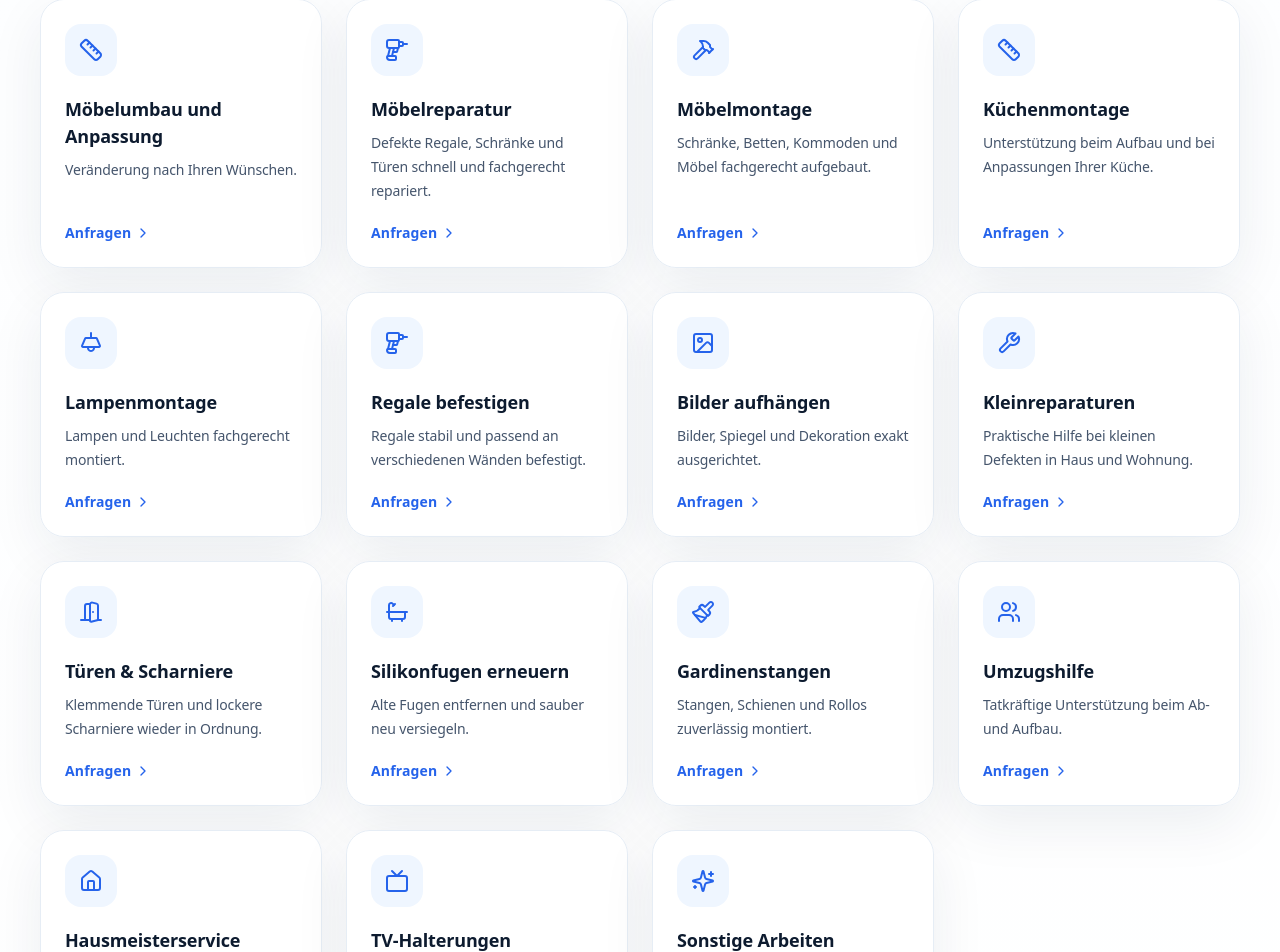
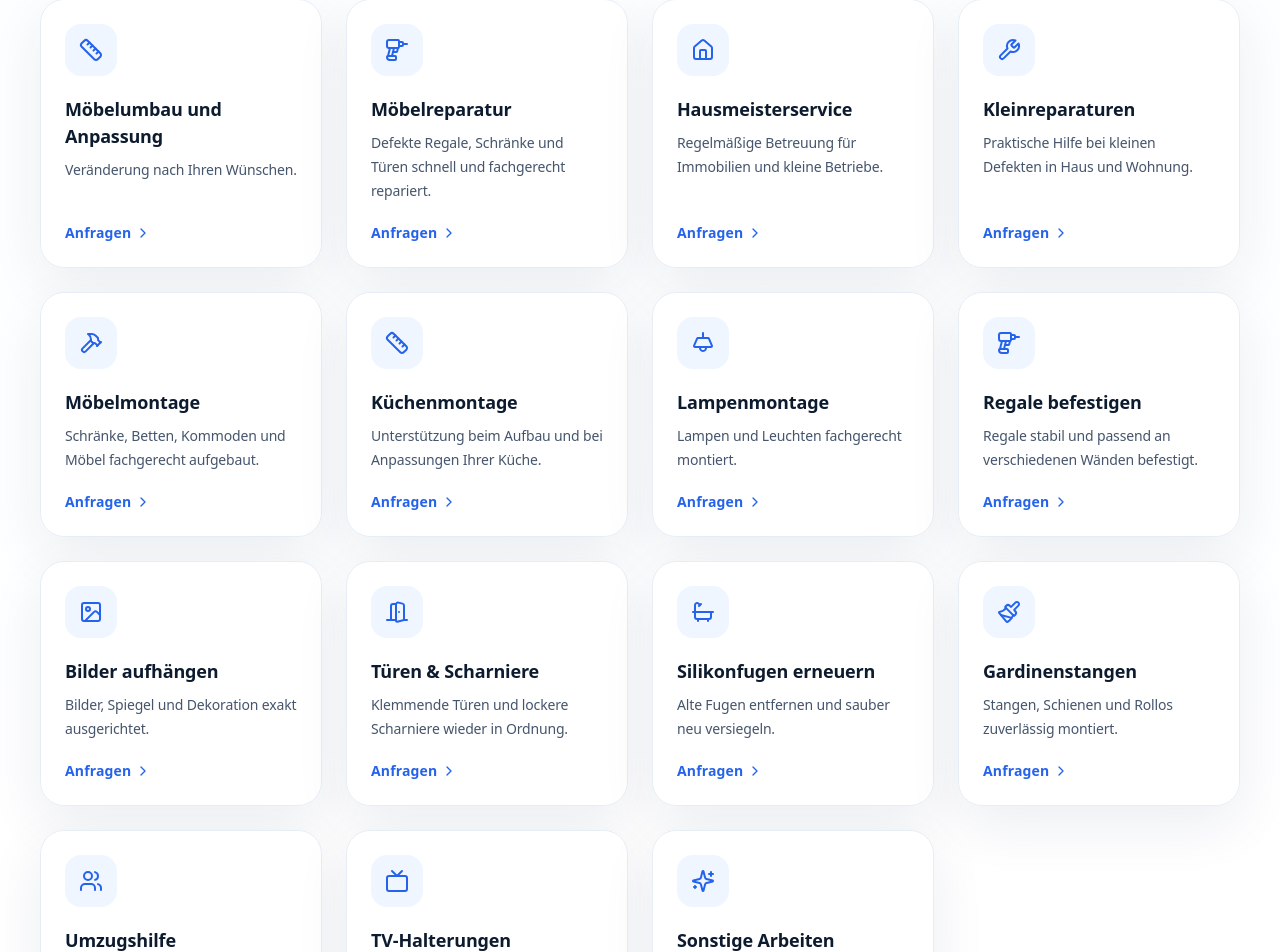
Before and after one commit to nekr1387/handwerker-sofort, a Next.js app: page / in a window 1280 px wide. Shown: the part 1460-2412 px from the top of the page. Built offline with nearby package versions, Linux system fonts and the light colour scheme.

Commit message:
Reorder services

```diff
--- a/app/page.tsx
+++ b/app/page.tsx
@@ -17,17 +17,17 @@ type Service = { title: string; description: string; icon: LucideIcon };
 const services: Service[] = [
   { title: "Möbelumbau und Anpassung", description: "Veränderung nach Ihren Wünschen.", icon: Ruler },
   { title: "Möbelreparatur", description: "Defekte Regale, Schränke und Türen schnell und fachgerecht repariert.", icon: Drill },
+  { title: "Hausmeisterservice", description: "Regelmäßige Betreuung für Immobilien und kleine Betriebe.", icon: House },
+  { title: "Kleinreparaturen", description: "Praktische Hilfe bei kleinen Defekten in Haus und Wohnung.", icon: Wrench },
   { title: "Möbelmontage", description: "Schränke, Betten, Kommoden und Möbel fachgerecht aufgebaut.", icon: Hammer },
   { title: "Küchenmontage", description: "Unterstützung beim Aufbau und bei Anpassungen Ihrer Küche.", icon: Ruler },
   { title: "Lampenmontage", description: "Lampen und Leuchten fachgerecht montiert.", icon: LampCeiling },
   { title: "Regale befestigen", description: "Regale stabil und passend an verschiedenen Wänden befestigt.", icon: Drill },
   { title: "Bilder aufhängen", description: "Bilder, Spiegel und Dekoration exakt ausgerichtet.", icon: ImageIcon },
-  { title: "Kleinreparaturen", description: "Praktische Hilfe bei kleinen Defekten in Haus und Wohnung.", icon: Wrench },
   { title: "Türen & Scharniere", description: "Klemmende Türen und lockere Scharniere wieder in Ordnung.", icon: DoorOpen },
   { title: "Silikonfugen erneuern", description: "Alte Fugen entfernen und sauber neu versiegeln.", icon: Bath },
   { title: "Gardinenstangen", description: "Stangen, Schienen und Rollos zuverlässig montiert.", icon: Paintbrush },
   { title: "Umzugshilfe", description: "Tatkräftige Unterstützung beim Ab- und Aufbau.", icon: Users },
-  { title: "Hausmeisterservice", description: "Regelmäßige Betreuung für Immobilien und kleine Betriebe.", icon: House },
   { title: "TV-Halterungen", description: "Fernseher sicher und gerade an der Wand befestigt.", icon: Tv },
   { title: "Sonstige Arbeiten", description: "Viele weitere Aufgaben erledigen wir gerne nach Absprache.", icon: Sparkles },
 ];
```
